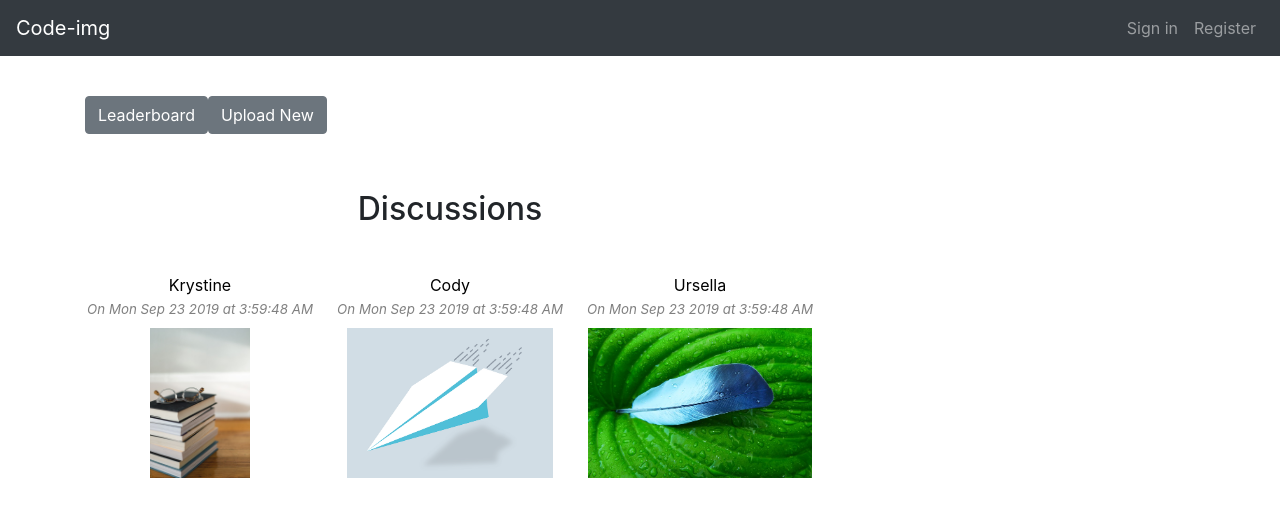
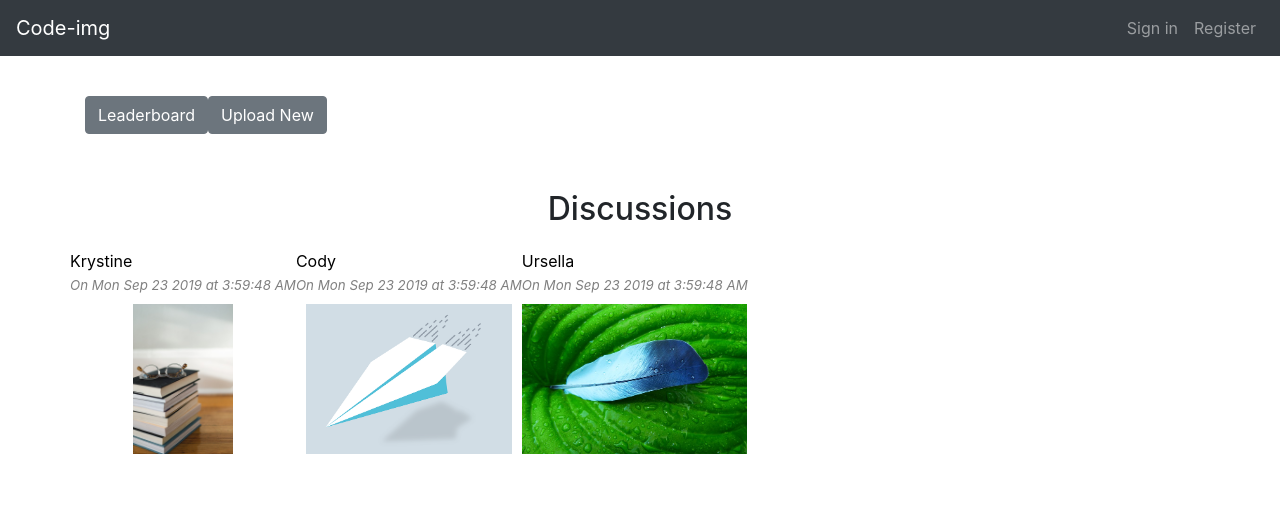
Before and after one commit to mlbiche/code-img, a React (Create React App) app: page / in a window 1280 px wide. Shown: the top 516 px of the page. Built offline with nearby package versions, Linux system fonts and the light colour scheme.

Commit message:
cleanup the code after adding the bootstrap style

```diff
--- a/src/FrontPageView/FrontPageView.css
+++ b/src/FrontPageView/FrontPageView.css
@@ -16,13 +16,9 @@
   text-align: center;
 }
 
-/* #front-page-container > #front-page-title { */
-  /* text-align: center; */
-/* } */
-  .frontpage-row {
+.frontpage-row {
     margin-top: 1rem;
     margin-bottom: 1rem;
-    justify-content: center;
   }
 
   .frontpage-title-col {
--- a/src/FrontPageView/FrontPageView.js
+++ b/src/FrontPageView/FrontPageView.js
@@ -3,45 +3,22 @@ import Discussion from '../Discussion/Discussion';
 import { MOCKUP_DISCUSSIONS } from '../DiscussionView/DiscussionView';
 import FrontPageNavBar from '../FrontPageNavBar/FrontPageNavBar';
 import './FrontPageView.css';
-import { Container, Col, Row, CardColumns } from 'react-bootstrap';
+import { Container, Col, Row } from 'react-bootstrap';
 
 function FrontPageView() {
   return (
-    // <div>
-    //   {/* <FrontPageNavBar />
-    //   <div id="front-page-container">
-    //     <div id="front-page-title">
-    //       <h2>Discussions</h2> */}
-    //     {/* </div>
-    //     <div id="front-page-discussions-container">
-    //       {
-    //         MOCKUP_DISCUSSIONS.map((mockup_discussion) => (
-    //           <Discussion
-    //             id={mockup_discussion.id}
-    //             username={mockup_discussion.responses[0].username}
-    //             date={mockup_discussion.responses[0].date}
-    //             image={mockup_discussion.responses[0].img}
-    //             key={mockup_discussion.id}
-    //           />
-    //         ))
-    //       }
-    //     </div> */}
-    // //   </div>
-    // // </div>
-    <Container className="main-container">
+    <Container>
       <Row className="frontpage-row">
         <Col className="frontpage-title-col">
           <FrontPageNavBar />
         </Col>
       </Row>
       <Row>
-      <Col xs={12} lg={8} md={4} className="frontpage-title-col">
+        <Col className="frontpage-title-col">
           <h2>Discussions</h2>
         </Col>
       </Row>
       <Row>
-      <Col xs={12} lg={8} md={4} className="frontpage-title-col">
-        <CardColumns>
         {
           MOCKUP_DISCUSSIONS.map((mockup_discussion) => (
             <Discussion
@@ -53,13 +30,9 @@ function FrontPageView() {
             />
           ))
         }
-        </CardColumns>
-      </Col>
       </Row>
-  </Container>
+    </Container >
   );
 }
-//   );
-// }
 
 export default FrontPageView;
```
Lines whose indentation alone changed are shown as unchanged.
